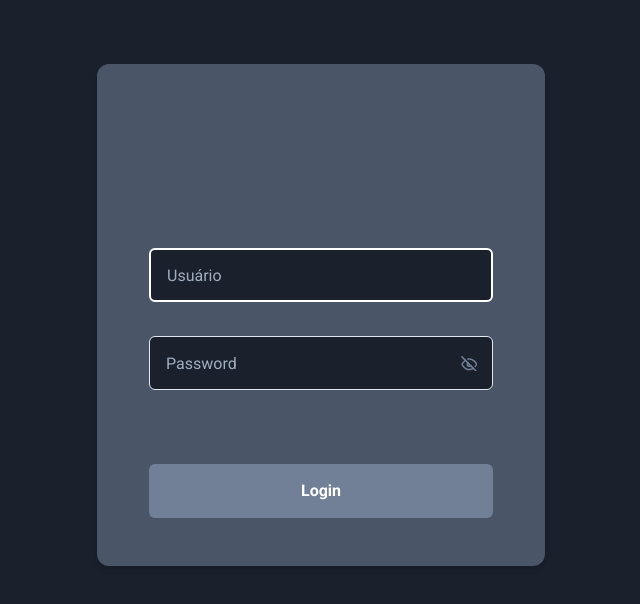
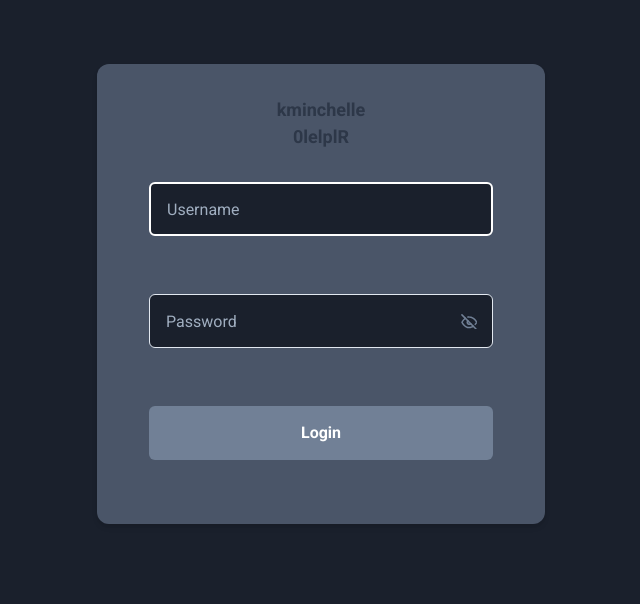
Before and after one commit to longhini404/dummyjson-react, a React (Create React App) app: page / in a window 1280 px wide. Shown: the top 604 px of the page, without its empty margins (319-959 px from the left). Built offline with nearby package versions, Linux system fonts and the light colour scheme; no server answers.

Commit message:
feat: login data

```diff
--- a/src/pages/Login/login.tsx
+++ b/src/pages/Login/login.tsx
@@ -1,10 +1,9 @@
 import React from 'react'
 import * as yup from 'yup'
 import { useSelector } from 'react-redux'
-import { Link as ReactLink } from 'react-router-dom'
 import { yupResolver } from '@hookform/resolvers/yup'
 import { SubmitHandler, useForm } from 'react-hook-form'
-import { Flex, Link, Spacer } from '@chakra-ui/react'
+import { Flex, Spacer, Text } from '@chakra-ui/react'
 import { Button } from 'components/button'
 import { Input, InputPassword } from 'components/input'
 import { getLoadingInfo } from 'core/store/modules/auth/selector'
@@ -60,27 +59,30 @@ const Login = ({ authentication }: LoginProps) => {
         w={{ base: '100%' }}
         data-testid="login-form"
         onSubmit={handleSubmit(onSubmit)}
-        mt={{ base: '1rem', md: '1.5rem', lg: '1.5rem' }}
       >
+        <Text fontSize="lg" fontWeight="bold" textAlign="center">
+          kminchelle
+          <br />
+          0lelplR
+        </Text>
         <Input
-          mt="8rem"
+          mt="2rem"
           autoFocus
-          placeholder="Usuário"
+          placeholder="Username"
           data-testid="username-input"
           error={errors.username?.message}
           {...register('username')}
         />
-        <Spacer my="1" />
+        <Spacer my="1rem" />
         <InputPassword
           placeholder="Password"
           data-testid="password-input"
           error={errors.password?.message}
           {...register('password')}
         />
-        <Flex mt="1rem" display="column" w="100%">
+        <Flex display="column" w="100%">
           <Button
-            mt="2rem"
-            mb="1rem"
+            my="2rem"
             h="3.375rem"
             type="submit"
             color="white"
```
